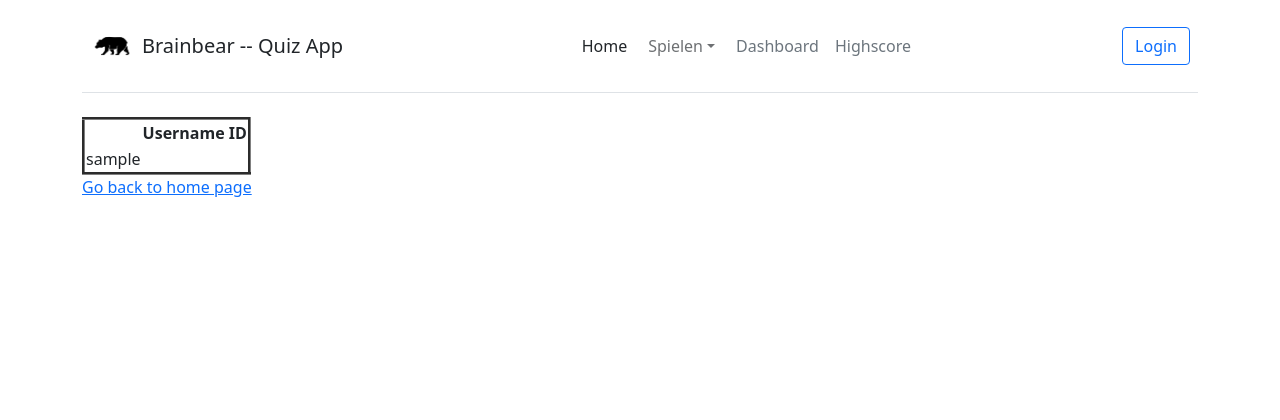
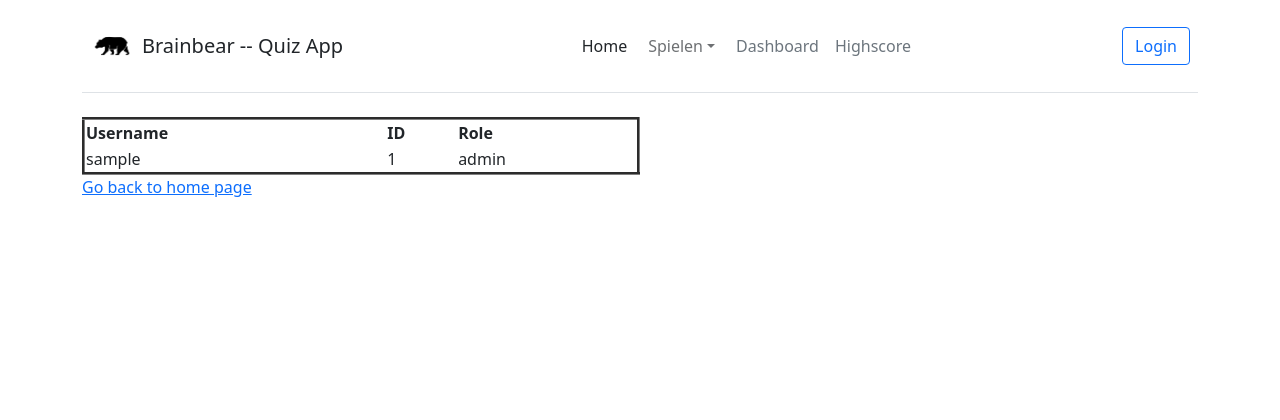
Before and after one commit to lomma01/isef-brainbear, a Flask app: page /list in a window 1280 px wide. Shown: the top 420 px of the page. Run offline with Flask 2, Linux system fonts and the light colour scheme; tables that the repository leaves empty hold one stand-in row (values such as "Sample post").

Commit message:
fixed table, changed column "user_id" to "id" and added column "role"

```diff
--- a/templates/list.html
+++ b/templates/list.html
@@ -5,16 +5,18 @@
 <html>
    <body>
 
-      <table border=3 rules=rows>
+      <table border=3 rules=rows style="width:50%">
          <thead>
-            <td><th>Username</th></td>
-            <td><th>ID</th></td>
-            <tbody>
-               {% for row in rows %}
-               <tr>
+             <th>Username</th>
+             <th>ID</th>
+             <th>Role</th>
+          <tbody>
+              {% for row in rows %}
+              <tr>
                   <td>{{row["username"]}}</td>
-                  <td>{{row["user_id"]}}</td>
-               </tr>
+                  <td>{{row["id"]}}</td>
+                  <td>{{row["role"]}}</td>
+              </tr>
             {% endfor %}
 
             </tbody>
```
